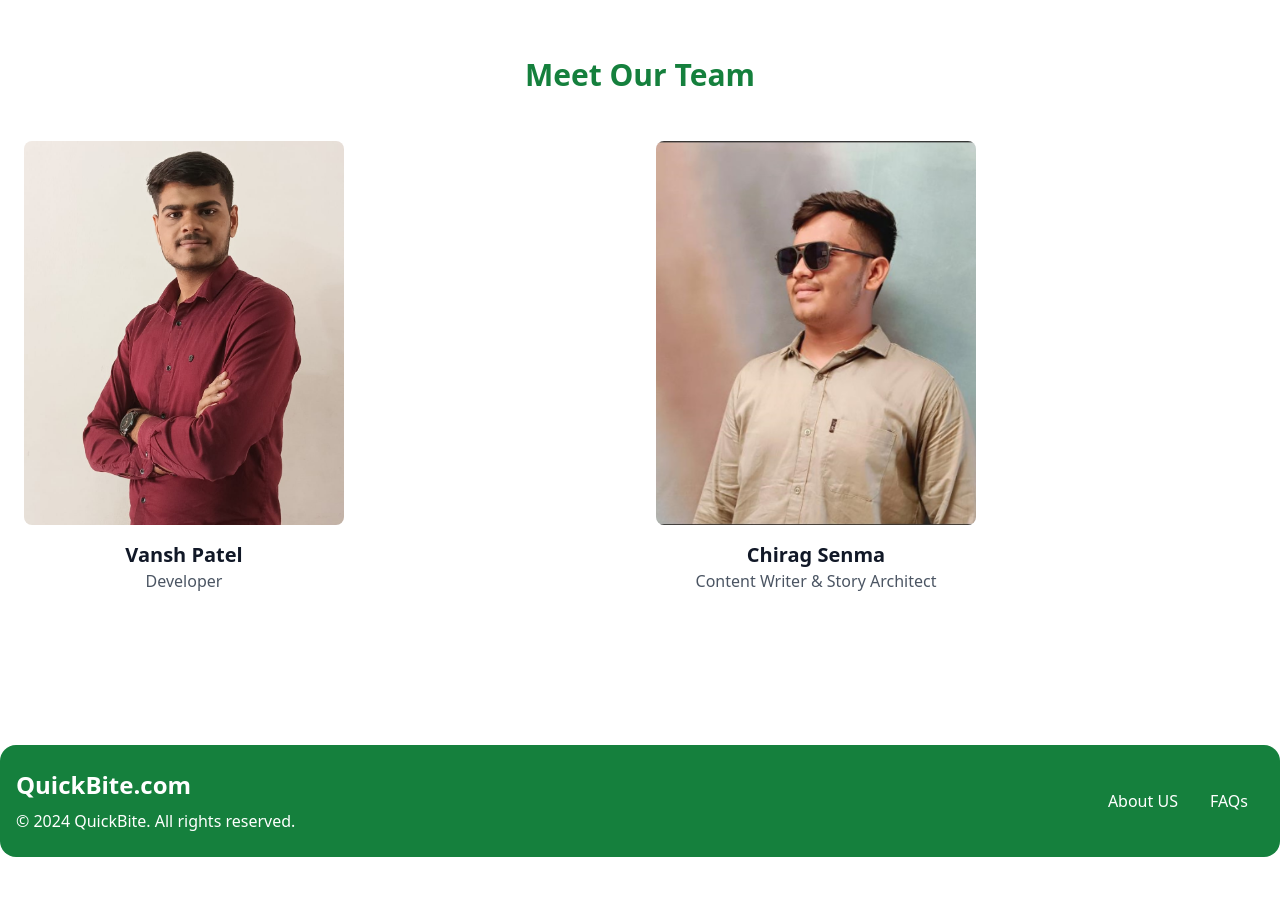
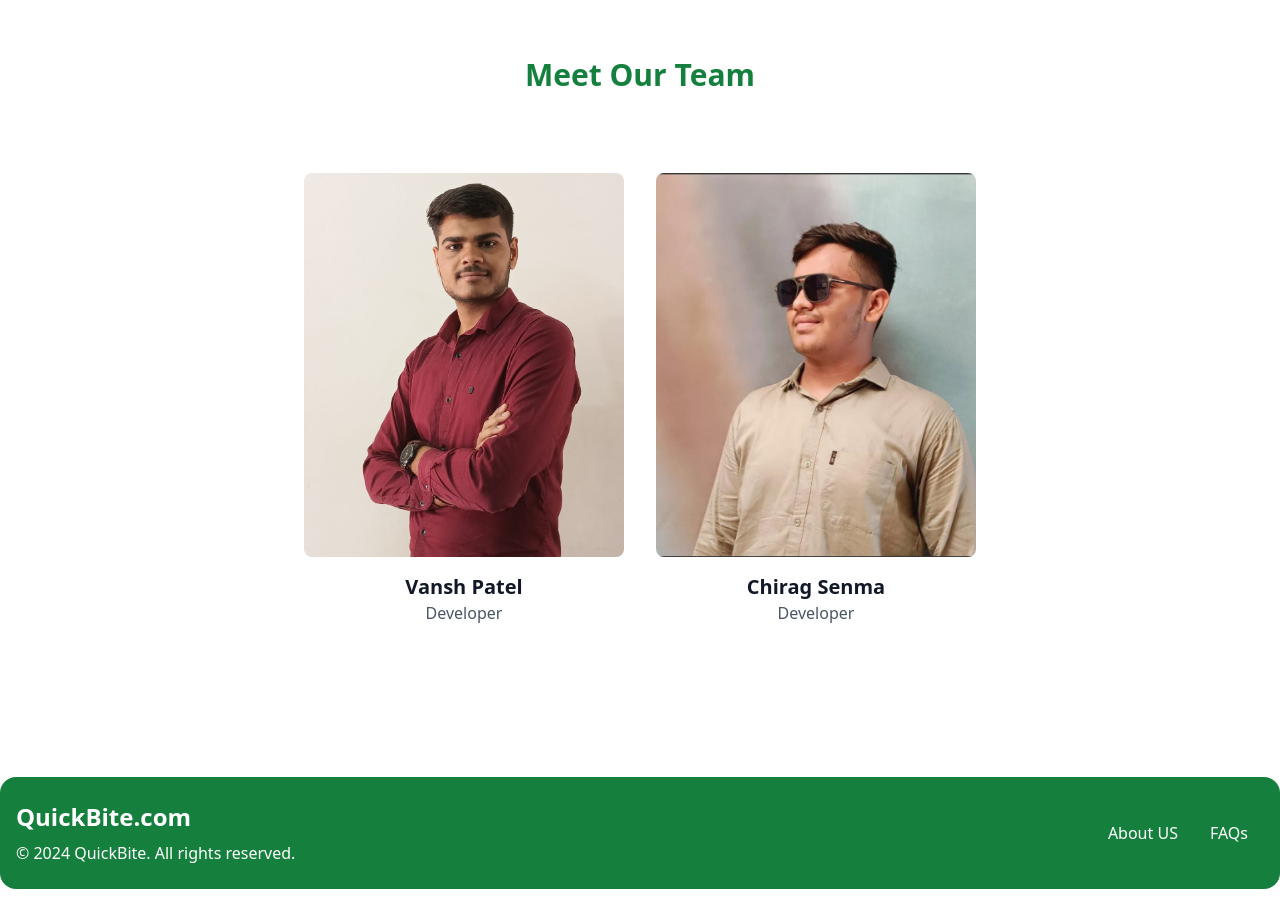
Before and after one commit to Vansh2724/QuickBite, a React (Vite) app: page /about-us in a window 1280 px wide. Shown: the part 1380-2302 px from the top of the page. Before the commit the page ends 2277 px from the top, so only its background shows below. Built offline with nearby package versions, Linux system fonts and the light colour scheme.

Commit message:
fix some minor problems

```diff
--- a/src/api/OrderApi.tsx
+++ b/src/api/OrderApi.tsx
@@ -134,7 +134,7 @@ export const useCreateCheckoutSession = () => {
         prefill: {
           name: data.deliveryDetails?.name || "Guest",
           email: data.deliveryDetails?.email || "",
-          contact: "8866248170", // Test contact number
+          contact: "8401138333", // Test contact number
         },
         theme: {
           color: "#3399cc",
--- a/src/pages/AboutUSPage.tsx
+++ b/src/pages/AboutUSPage.tsx
@@ -231,19 +231,18 @@ const AboutUSPage: React.FC = () => {
     Meet Our Team
   </h3>
 
-  <div className="grid grid-cols-1 md:grid-cols-2 gap-8 mt-12 justify-center">
+  <div className="flex justify-center">
+    <div className="grid grid-cols-1 md:grid-cols-2 gap-8 mt-12">
       {[
         {
           name: "Vansh Patel",
           role: "Developer",
-        img: vansh,
-        linkedin: "#",
+          img: vansh
         },
         {
           name: "Chirag Senma",
-        role: "Content Writer & Story Architect",
-        img: chirag,
-        linkedin: "#",
+          role: "Developer",
+          img: chirag
         }
       ].map((member, index) => (
         <div
@@ -253,32 +252,18 @@ const AboutUSPage: React.FC = () => {
           data-aos-delay={`${500 + index * 100}`}
           data-aos-duration="1000"
         >
-        {/* Image Container */}
           <div className="w-full h-96 flex justify-center items-center overflow-hidden rounded-lg mb-4">
-          <a
-            href={member.linkedin}
-            target="_blank"
-            rel="noopener noreferrer"
-            className="block w-full h-full"
-          >
+
               <img
                 src={member.img}
                 alt={member.name}
                 className="w-full h-full object-cover object-center hover:scale-110 transition-transform duration-700"
               />
-          </a>
           </div>
 
-        {/* Name and Role */}
           <h4 className="text-xl font-semibold">
-          <a
-            href={member.linkedin}
-            target="_blank"
-            rel="noopener noreferrer"
-            className="hover:no-underline"
-          >
+
               {member.name}
-          </a>
           </h4>
           <p className="text-gray-600">{member.role}</p>
         </div>
@@ -287,6 +272,7 @@ const AboutUSPage: React.FC = () => {
   </div>
 </div>
       </div>
+    </div>
   );
 };
 
--- a/src/types.ts
+++ b/src/types.ts
@@ -32,7 +32,9 @@ export type OrderStatus =
   | "paid"
   | "inProgress"
   | "outForDelivery"
-  | "delivered";
+  | "delivered"
+  | "cancelled";
+
 
 export type Order = {
   _id: string;
```
Lines whose indentation alone changed are shown as unchanged.
